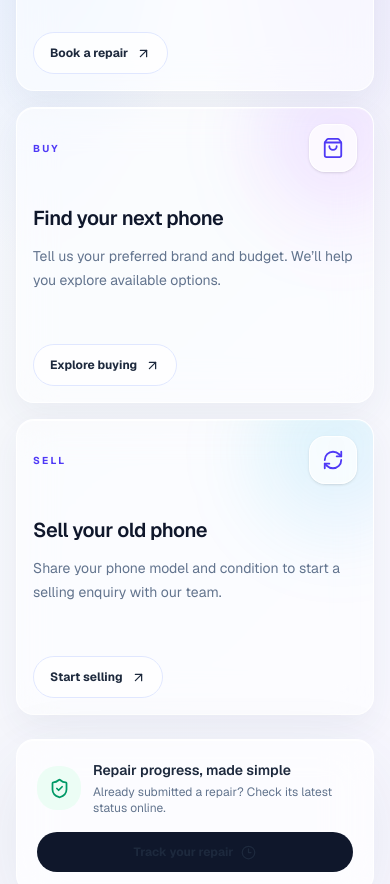
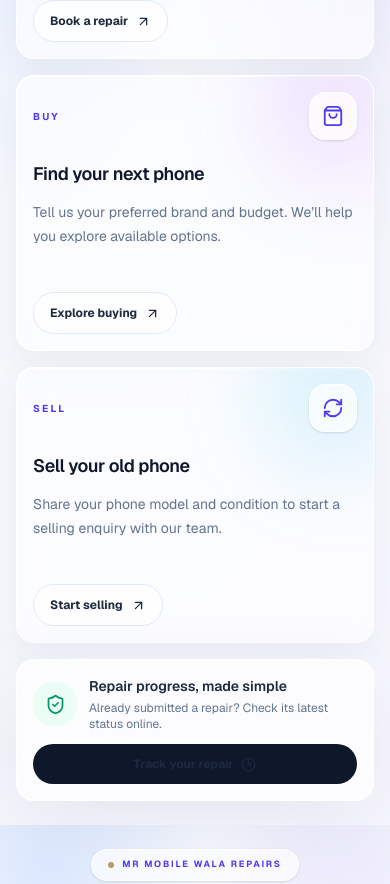
Before and after one commit to ShahbajKhan05/mr-mobile-wala-repairs, a Next.js app: page / in a window 390 px wide. Shown: the part 1385-2269 px from the top of the page. Built offline with nearby package versions, Linux system fonts and the light colour scheme.

Commit message:
Improve mobile-first spacing and card layout

```diff
--- a/src/components/ServiceShowcase.tsx
+++ b/src/components/ServiceShowcase.tsx
@@ -11,7 +11,7 @@ export default function ServiceShowcase() {
   return (
     <section id="services" className="glass-page scroll-mt-28 px-4 py-16 sm:px-8 sm:py-24 lg:px-12">
       <div className="mx-auto max-w-[1200px]">
-        <div className="mx-auto mb-10 max-w-2xl text-center sm:mb-14">
+        <div className="mx-auto mb-7 max-w-2xl text-center sm:mb-14">
           <span className="inline-flex items-center gap-2 rounded-full border border-white/80 bg-white/60 px-4 py-2 text-[10px] font-bold uppercase tracking-[0.22em] text-indigo-600 shadow-sm backdrop-blur-xl">
             <span className="size-1.5 rounded-full bg-indigo-500" /> One place, all phone needs
           </span>
@@ -24,23 +24,23 @@ export default function ServiceShowcase() {
         </div>
         <div className="grid gap-4 md:grid-cols-3">
           {services.map(({ icon: Icon, eyebrow, title, description, action, href, tone }) => (
-            <article key={eyebrow} className="glass-card group relative overflow-hidden rounded-[28px] p-6 sm:p-8">
+            <article key={eyebrow} className="glass-card group relative overflow-hidden rounded-[20px] p-4 sm:rounded-[28px] sm:p-8">
               <div className={`pointer-events-none absolute -right-12 -top-12 size-40 rounded-full bg-gradient-to-br ${tone} blur-2xl transition-transform duration-500 group-hover:scale-125`} />
               <div className="relative">
                 <div className="flex items-center justify-between">
                   <span className="text-[10px] font-bold tracking-[0.22em] text-indigo-600">{eyebrow}</span>
                   <div className="flex size-12 items-center justify-center rounded-2xl border border-white/80 bg-white/70 text-indigo-600 shadow-sm"><Icon size={22} /></div>
                 </div>
-                <h3 className="mt-8 text-xl font-semibold tracking-tight text-slate-900">{title}</h3>
+                <h3 className="mt-5 text-lg sm:mt-8 sm:text-xl font-semibold tracking-tight text-slate-900">{title}</h3>
                 <p className="mt-3 min-h-[72px] text-sm leading-6 text-slate-500">{description}</p>
-                <Link href={href} className="mt-7 inline-flex items-center gap-2 rounded-full border border-indigo-100 bg-white/70 px-4 py-3 text-xs font-bold text-indigo-700 transition-all hover:-translate-y-0.5 hover:border-indigo-200 hover:bg-white">
+                <Link href={href} className="mt-5 inline-flex items-center gap-2 rounded-full border border-indigo-100 bg-white/70 px-4 py-3 text-xs font-bold text-indigo-700 transition-all hover:-translate-y-0.5 hover:border-indigo-200 hover:bg-white">
                   {action}<ArrowUpRight size={15} />
                 </Link>
               </div>
             </article>
           ))}
         </div>
-        <div className="glass-panel mt-6 flex flex-col gap-4 rounded-2xl p-5 sm:flex-row sm:items-center sm:justify-between sm:px-7">
+        <div className="glass-panel mt-4 flex flex-col gap-3 rounded-2xl p-4 sm:mt-6 sm:gap-4 sm:p-5 sm:flex-row sm:items-center sm:justify-between sm:px-7">
           <div className="flex items-center gap-3">
             <div className="flex size-11 shrink-0 items-center justify-center rounded-xl bg-emerald-50 text-emerald-600"><ShieldCheck size={21} /></div>
             <div><p className="text-sm font-semibold text-slate-800">Repair progress, made simple</p><p className="mt-1 text-xs text-slate-500">Already submitted a repair? Check its latest status online.</p></div>
```
